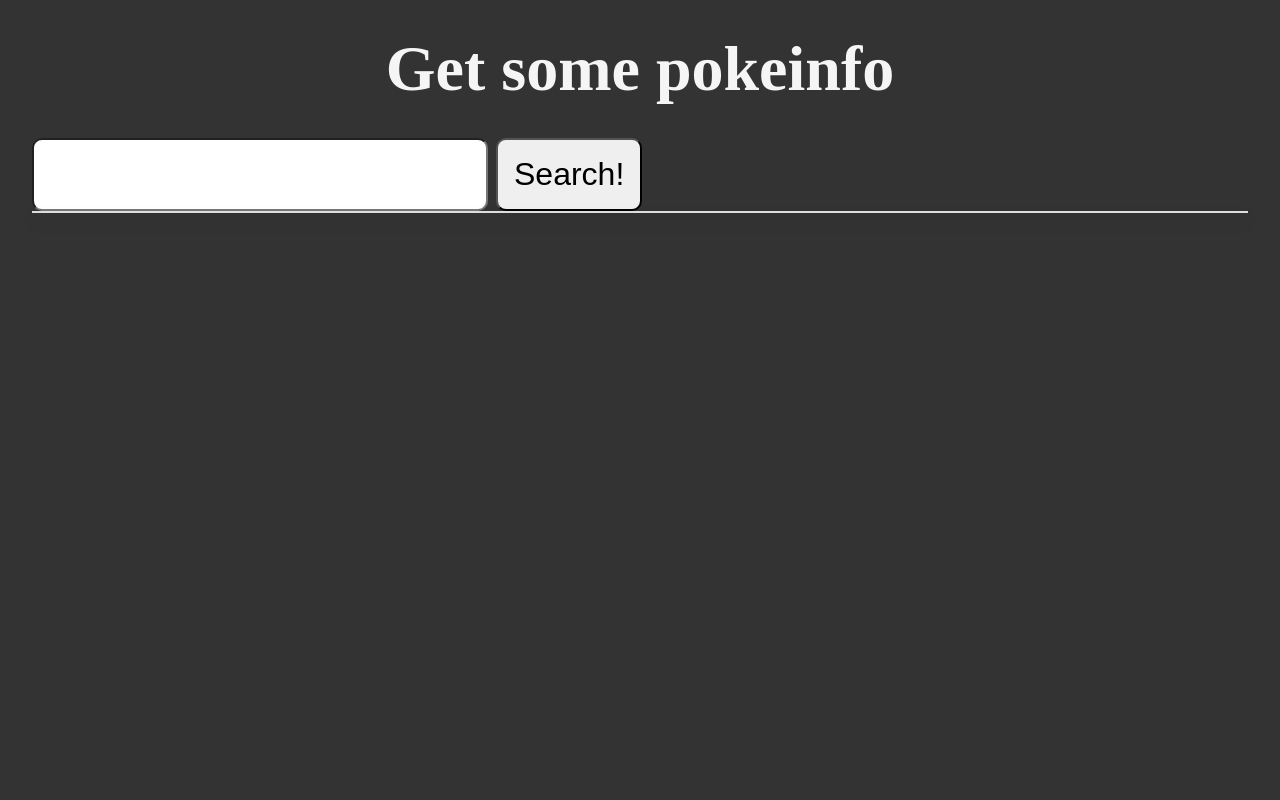
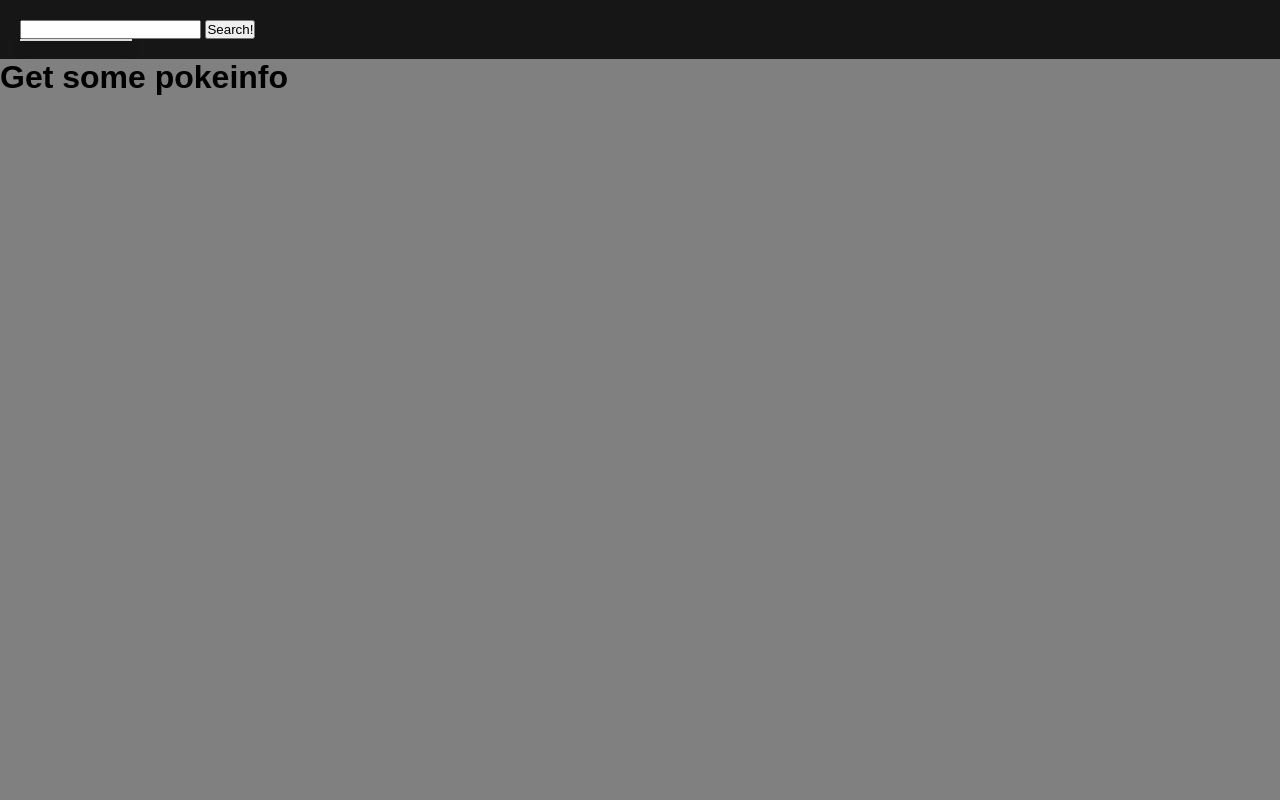
Before and after one commit to SaafiRahman/PokeInfo, a Flask app: page / in a window 1280 px wide. Run offline with Flask 3, Linux system fonts and the light colour scheme.

Commit message:
cleaned up some of the css

```diff
--- a/static/styles/style.css
+++ b/static/styles/style.css
@@ -1,25 +1,23 @@
 * {
+    box-sizing: border-box;
     margin: 0;
     padding: 0;
-    box-sizing: border-box;
 }
 
-body {
-    padding: 2rem;
-    background-color: #333;
-    color: whitesmoke;
-    min-height: 100vh;
-    display: flex;
-    flex-direction: column;
-    align-items: center;
-    gap: 2rem;
-    font-size: 2rem;
+body, html {
+    background-color: gray;
+    width: 100%;
+    height: 100%;
+    font-family: Arial, sans-serif; /* You can change the font-family as needed */
 }
 
-input, button {
-    font-size: 2rem;
-    padding: 1rem;
-    border-radius: 10px;
+.navbar {
+    width: 100%;
+    background-color: #161616;
+    color: white;
+    padding: 20px 20px;
+    box-sizing: border-box; /* Ensures padding doesn't add to the total width */
+
 }
 
 .search-container {
@@ -28,13 +26,12 @@ input, button {
     width: 100%; /* Or width of the input field + button */
 }
 
-
 #suggestions {
     position: absolute;
     top: 100%; /* Right below the input field */
     left: 0;
     color: black;
-    width: 100%; /* Assuming you want it as wide as the search-container */
+    width: 9%; /* Assuming you want it as wide as the search-container */
     background-color: #fff; /* So it stands out against any page background */
     box-shadow: 0 8px 16px 0 rgba(0,0,0,0.2); /* Optional: Adds depth */
     z-index: 1; /* Ensures it's above other content */
--- a/templates/index.html
+++ b/templates/index.html
@@ -8,7 +8,7 @@
     </head>
 
     <body>
-        <h1>Get some pokeinfo</h1>
+        <nav class="navbar">
             <div class="search-container">
                 <form action="/search">
                     <input type="text" id="search" name="search" />
@@ -16,6 +16,9 @@
                 </form>
                 <div id="suggestions"></div>
             </div>
+        </nav>
+        <h1>Get some pokeinfo</h1>
+
         <script src="{{ url_for('static', filename='/js/main.js') }}"></script>
     </body>
 </html>
```
Also changed, not shown: other parts of static/styles/style.css (+56 -0 lines), templates/pokemon.html (+17 -6 lines). Lines whose indentation alone changed are shown as unchanged.
